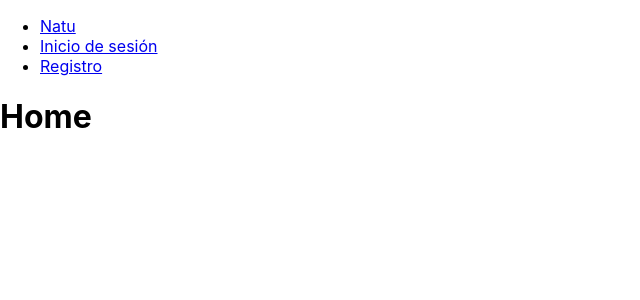
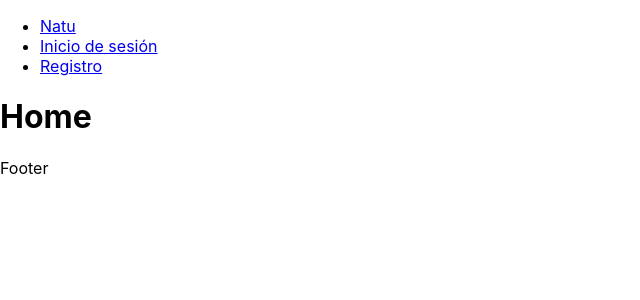
Before and after one commit to nihernandezv/NATU-Frontend, a React (Create React App) app: page / in a window 1280 px wide. Shown: the top 300 px of the page, without its empty margins (0-640 px from the left). Built offline with nearby package versions, Linux system fonts and the light colour scheme.

Commit message:
Create css files per Components

```diff
--- a/src/Pages/Home/Home.jsx
+++ b/src/Pages/Home/Home.jsx
@@ -1,7 +1,10 @@
+import "./Home.css";
+
 export default function Home() {
+
     return (
         <div>
-            <h1>Home</h1>
+            <h1 className="titulo">Home</h1>
         </div>
     );
 }
--- a/src/Pages/Layout/Layout.jsx
+++ b/src/Pages/Layout/Layout.jsx
@@ -1,6 +1,8 @@
 import { Outlet, Link } from "react-router-dom";
+import "./Layout.css";
 
 export default function Layout(){
+
   return (
     <>
       <nav>
@@ -18,6 +20,10 @@ export default function Layout(){
       </nav>
 
       <Outlet />
+
+      <footer>
+        <p>Footer</p>
+      </footer>
     </>
   )
 };
--- a/src/Pages/Login/Login.jsx
+++ b/src/Pages/Login/Login.jsx
@@ -1,4 +1,6 @@
-export  default function Login() {
+import "Login.css";
+
+export default function Login() {
     return (
         <div>
             <h1>Login</h1>
--- a/src/Pages/Product/Product.jsx
+++ b/src/Pages/Product/Product.jsx
@@ -1,3 +1,5 @@
+import "Product.css";
+
 export default function Product() {
     return (
         <div>
--- a/src/Pages/Register/Register.jsx
+++ b/src/Pages/Register/Register.jsx
@@ -1,3 +1,5 @@
+import "Register.css";
+
 export default function Register() {
     return (
         <div>
```
Also changed, not shown: src/Pages/Home/Home.css (added), src/Pages/Layout/Layout.css (added), src/Pages/Login/Login.css (added), src/Pages/Product/Product.css (added), src/Pages/Register/Register.css (added).
